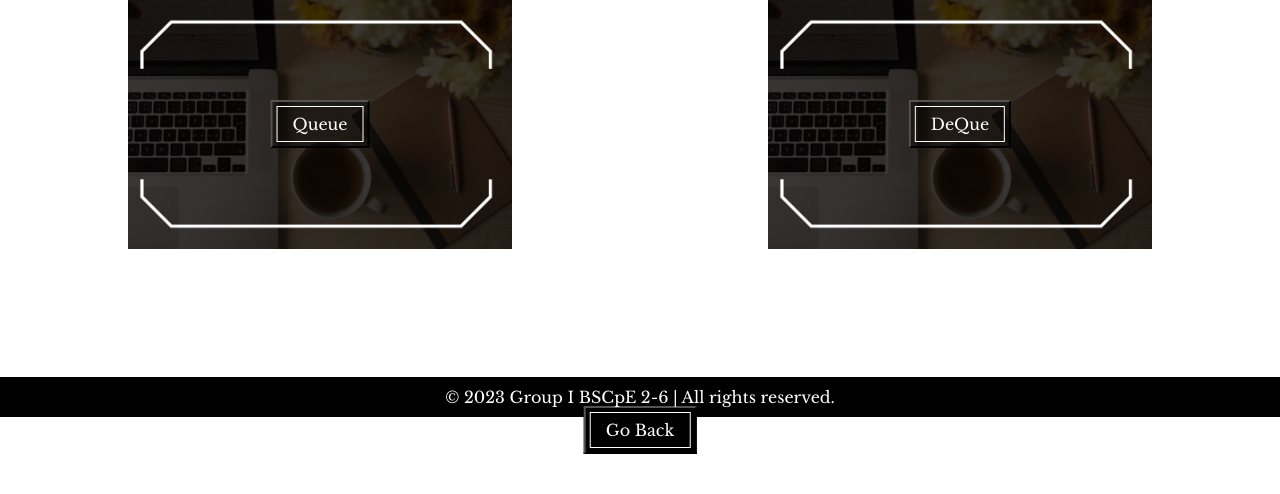
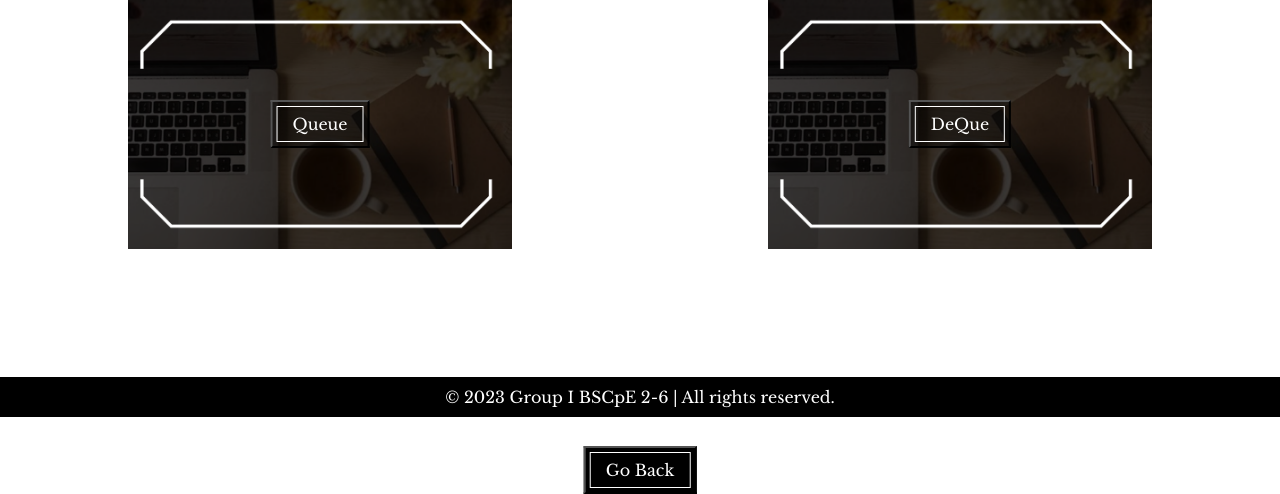
Before and after one commit to ardy-dl/PORTFOLIO_FLASK, a Flask app: page /dequeue_queue in a window 1280 px wide. Shown: the part 490-984 px from the top of the page. Before the commit the page ends 944 px from the top, so only its background shows below. Run offline with Flask 3, Linux system fonts and the light colour scheme; some libraries are stand-ins or nearby versions.

Commit message:
fix goback btn position

```diff
--- a/flask_portfolio-main/templates/dequeue_queue.html
+++ b/flask_portfolio-main/templates/dequeue_queue.html
@@ -133,7 +133,7 @@
         }
 
         .beh1 {
-            top: 115%;
+            top: 120%;
             left: 50%;
             transform: translate(-50%, -50%);
             -ms-transform: translate(-50%, -50%);
```
